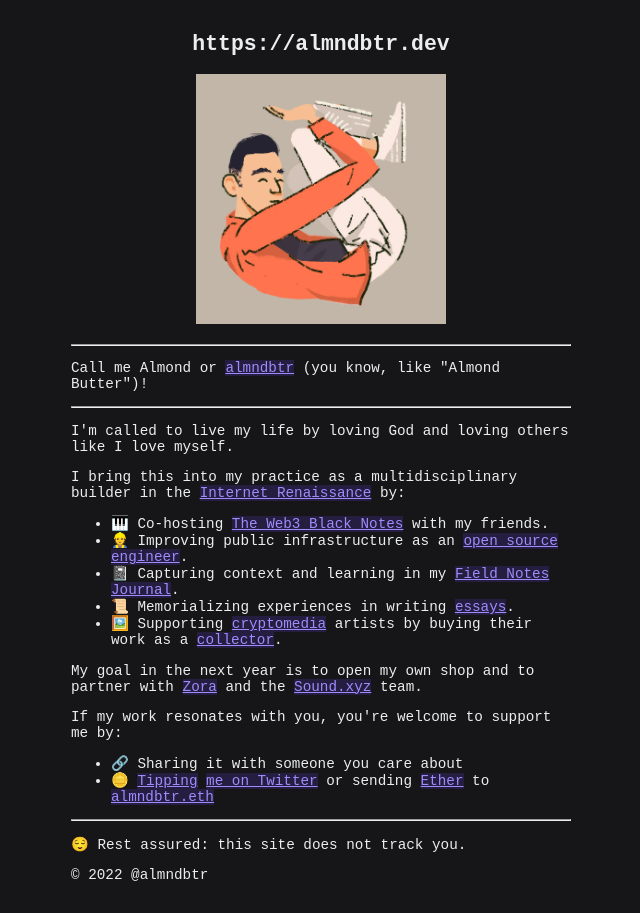
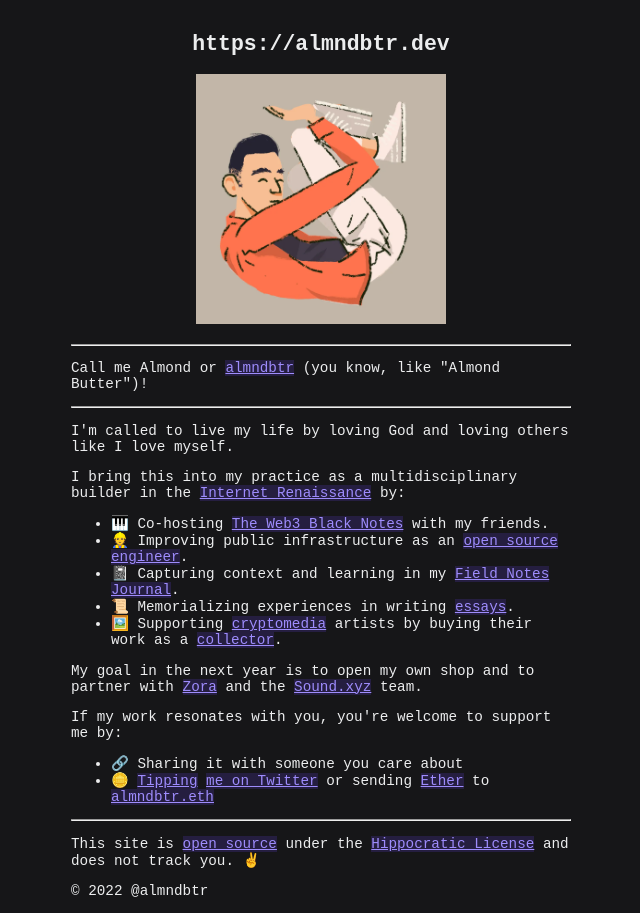
Before and after one commit to almndbtr/almndbtr.dev, a website: page index.html in a window 1280 px wide. Shown: the whole page, without its empty margins (319-959 px from the left). Drawn offline with Linux system fonts and the light colour scheme.

```diff
--- a/index.html
+++ b/index.html
@@ -144,7 +144,7 @@
 		</ul>
 
 		<hr>
-		<p>😌 Rest assured: this site does not track you.</p>
+		<p>This site is <a href="https://github.com/almndbtr/almndbtr.dev">open source</a> under the <a href="https://firstdonoharm.dev/">Hippocratic License</a> and does not track you. ✌️</p>
 		<p>© <span id="current-year"></span> @almndbtr</p>
 	</div>
 </body>
```
